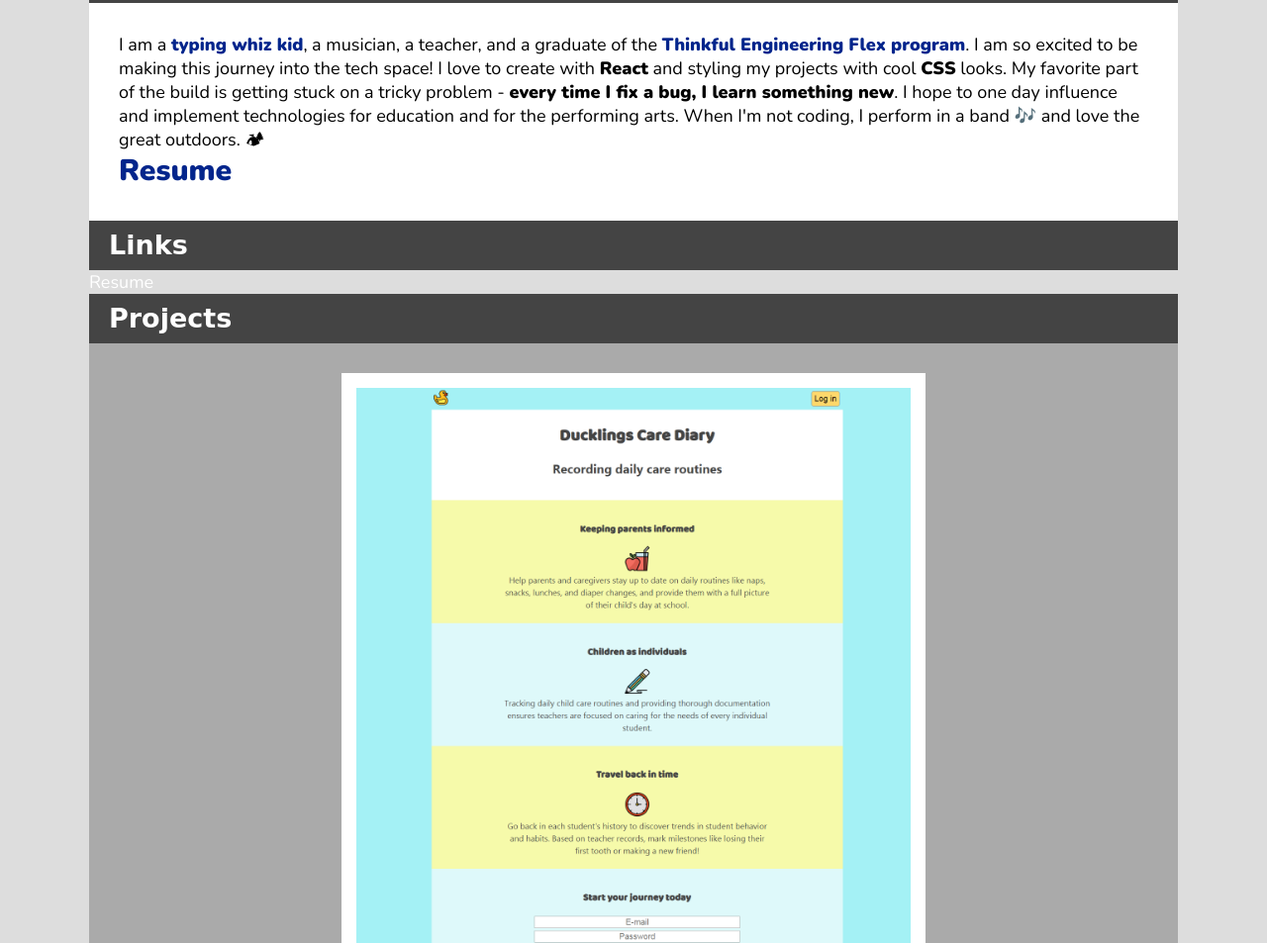
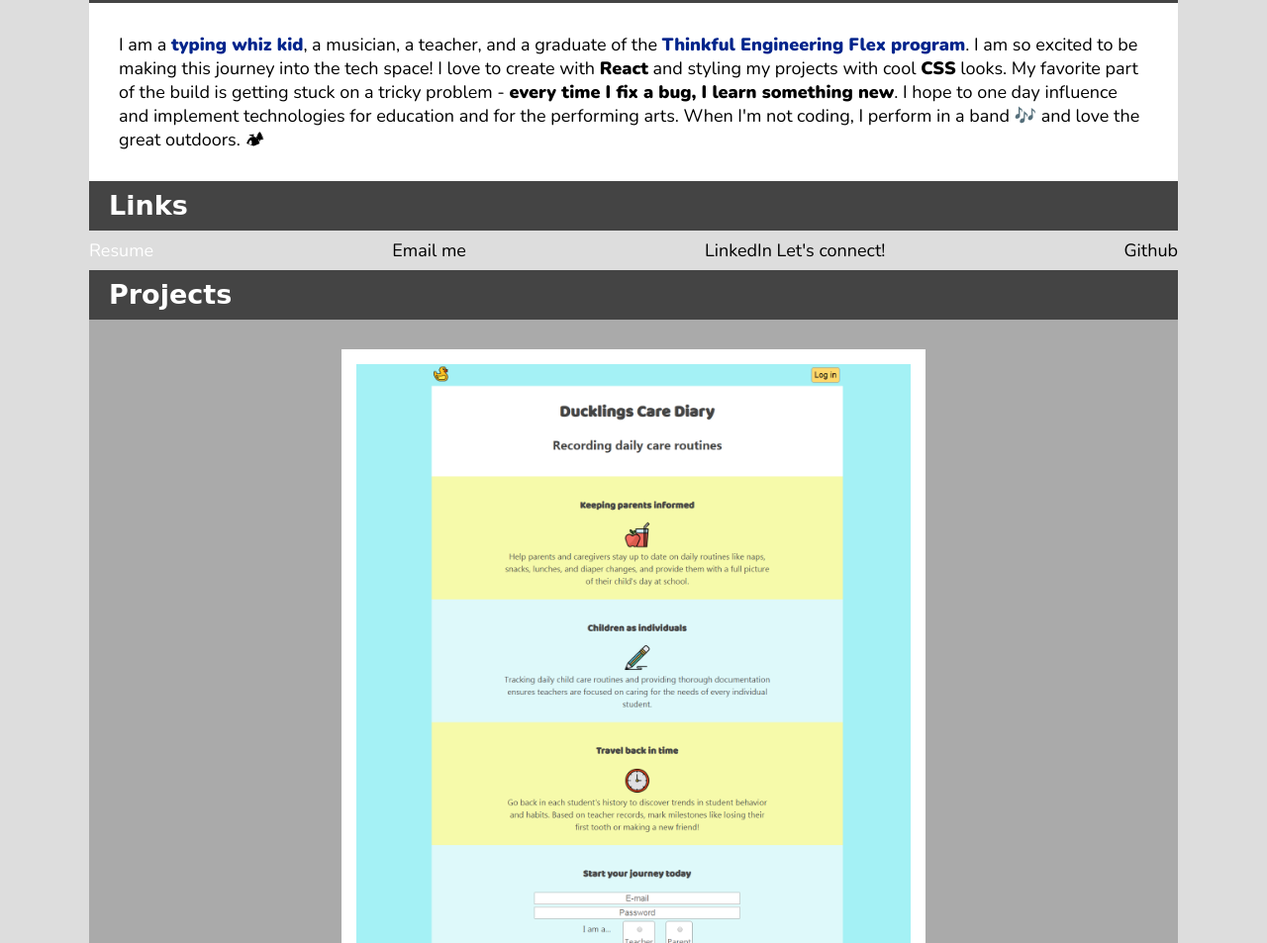
Before and after one commit to beckibloom/portfolio, a plain HTML site: page index.html in a window 1280 px wide. Shown: the part 768-1721 px from the top of the page at 99% size. Drawn offline with nearby package versions, Linux system fonts and the light colour scheme; a web font is replaced by a local one.

Commit message:
added link headings as list

```diff
--- a/index.html
+++ b/index.html
@@ -53,7 +53,6 @@
       </header>
       <div class="bio">
         I am a <a href="https://www.dvorak-keyboard.com/">typing whiz kid</a>, a musician, a teacher, and a graduate of the <a href="https://drive.google.com/file/d/15W8xWatj5y6JZ_0T-3kp1Vqr9oyZipSE/view?usp=sharing" target="_blank">Thinkful Engineering Flex program</a>. I am so excited to be making this journey into the tech space! I love to create with <span class="bold">React</span> and styling my projects with cool <span class="bold">CSS</span> looks. My favorite part of the build is getting stuck on a tricky problem - <span class="bold">every time I fix a bug, I learn something new</span>. I hope to one day influence and implement technologies for education and for the performing arts. When I'm not coding, I perform in a band &#127926; and love the great outdoors. &#127957;
-        <h3><a href="https://docs.google.com/document/d/1-PLm-YwuQzbSCmjeqrWa3yVchCh__aJh9Mvz9kgtf4I/edit?usp=sharing" target="_blank">Resume</a></h3>
       </div>
     </section>
 
@@ -62,7 +61,12 @@
         <h2>Links</h2>
       </header>
       <div class="links">
-        <a href="https://docs.google.com/document/d/1-PLm-YwuQzbSCmjeqrWa3yVchCh__aJh9Mvz9kgtf4I/edit?usp=sharing" target="_blank">Resume</a>
+        <ul>
+          <li><a href="https://docs.google.com/document/d/1-PLm-YwuQzbSCmjeqrWa3yVchCh__aJh9Mvz9kgtf4I/edit?usp=sharing" target="_blank">Resume</a></li>
+          <li>Email me</li>
+          <li>LinkedIn Let's connect!</li>
+          <li>Github</li>
+        </ul>
       </div>
     </section>
 
```
